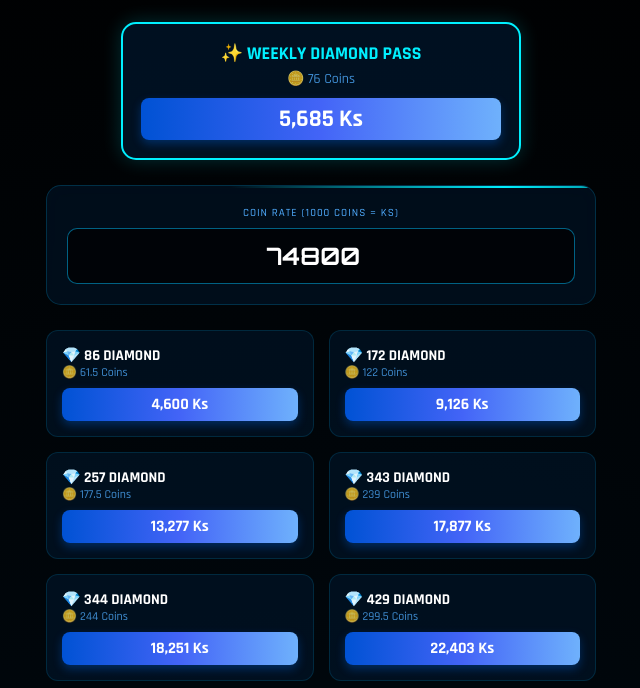
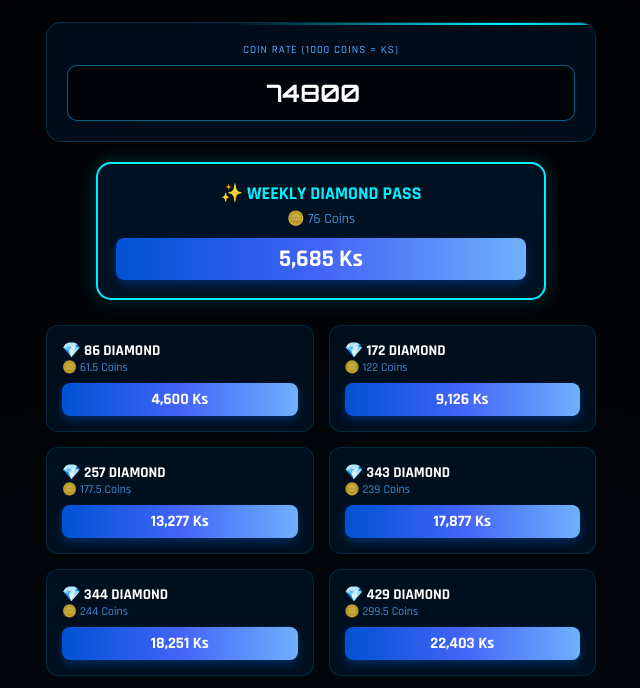
Before and after one commit to fsonic1122-oss/Zsnix-Smile-One-Calculator, a plain HTML site: page index.html in a window 1280 px wide. Shown: the part 88-776 px from the top of the page, without its empty margins (319-959 px from the left). Drawn offline with Linux system fonts and the light colour scheme.

Commit message:
Update index.html

```diff
--- a/index.html
+++ b/index.html
@@ -49,39 +49,13 @@
 
     .section-header { font-size: 22px; margin: 35px 0 15px 0; letter-spacing: 1px; border-bottom: 1px solid rgba(0, 191, 255, 0.2); display: inline-block; padding: 0 20px 5px 20px; }
 
-    /* Weekly Pass Special Style */
-    .weekly-box {
-        display: flex;
-        justify-content: center;
-        margin-bottom: 25px;
-    }
-
-    .weekly-btn {
-        width: 100%;
-        max-width: 400px;
-        background: rgba(0, 50, 100, 0.3);
-        border: 2px solid #00f0ff;
-        border-radius: 15px;
-        padding: 18px;
-        position: relative;
-        overflow: hidden;
-        box-shadow: 0 0 20px rgba(0, 240, 255, 0.2);
-        transition: 0.3s;
-    }
-
-    .weekly-btn:hover {
-        transform: scale(1.02);
-        background: rgba(0, 70, 150, 0.4);
-        box-shadow: 0 0 30px rgba(0, 240, 255, 0.4);
-    }
-
     /* Rate Card */
     .rate-card {
         background: rgba(0, 20, 40, 0.6);
         backdrop-filter: blur(10px);
         border-radius: 15px;
         padding: 20px;
-        margin-bottom: 25px;
+        margin-bottom: 20px;
         position: relative;
         overflow: hidden;
         border: 1px solid rgba(0, 191, 255, 0.2);
@@ -112,6 +86,32 @@
         text-align: center;
         font-family: 'Orbitron', sans-serif;
         outline: none;
+    }
+
+    /* Weekly Pass Special Style - Now below Rate Input */
+    .weekly-box {
+        display: flex;
+        justify-content: center;
+        margin-bottom: 25px;
+    }
+
+    .weekly-btn {
+        width: 100%;
+        max-width: 450px;
+        background: rgba(0, 50, 100, 0.3);
+        border: 2px solid #00f0ff;
+        border-radius: 15px;
+        padding: 18px;
+        position: relative;
+        overflow: hidden;
+        box-shadow: 0 0 20px rgba(0, 240, 255, 0.2);
+        transition: 0.3s;
+    }
+
+    .weekly-btn:hover {
+        transform: scale(1.02);
+        background: rgba(0, 70, 150, 0.4);
+        box-shadow: 0 0 30px rgba(0, 240, 255, 0.4);
     }
 
     /* Grid Layout */
@@ -154,7 +154,7 @@
         box-shadow: 0 4px 10px rgba(0, 114, 255, 0.3);
     }
 
-    .weekly-price {
+    .weekly-price-display {
         font-size: 24px;
         margin-top: 5px;
     }
@@ -162,7 +162,6 @@
     @media (max-width: 480px) {
         .button-grid { grid-template-columns: 1fr 1fr; gap: 10px; }
         .header { font-size: 28px; }
-        .section-header { font-size: 18px; }
     }
 </style>
 </head>
@@ -172,17 +171,17 @@
     <div class="header">Zsnix Studio</div>
     <div class="subheader">SMILE ONE CALCULATOR</div>
 
+    <div class="rate-card">
+        <label style="color:#4facfe; font-size:11px; display:block; margin-bottom:8px; letter-spacing:1px;">COIN RATE (1000 COINS = KS)</label>
+        <input type="number" id="rateInput" class="rate-input" value="74800">
+    </div>
+
     <div class="weekly-box">
         <div class="weekly-btn">
             <span class="item-name" style="font-size: 18px; text-align: center; color: #00f0ff;">✨ Weekly Diamond Pass</span>
             <span class="coin-amt" style="text-align: center; font-size: 14px; margin: 5px 0 10px 0;">🪙 76 Coins</span>
-            <span class="price-tag weekly-price" id="weeklyResult">0 Ks</span>
+            <span class="price-tag weekly-price-display" id="weeklyResult">0 Ks</span>
         </div>
-    </div>
-
-    <div class="rate-card">
-        <label style="color:#4facfe; font-size:11px; display:block; margin-bottom:8px; letter-spacing:1px;">COIN RATE (1000 COINS = KS)</label>
-        <input type="number" id="rateInput" class="rate-input" value="74800">
     </div>
 
     <div class="button-grid" id="regularGrid"></div>
```
